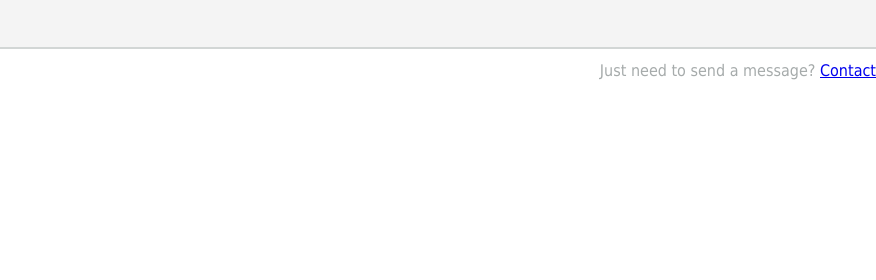
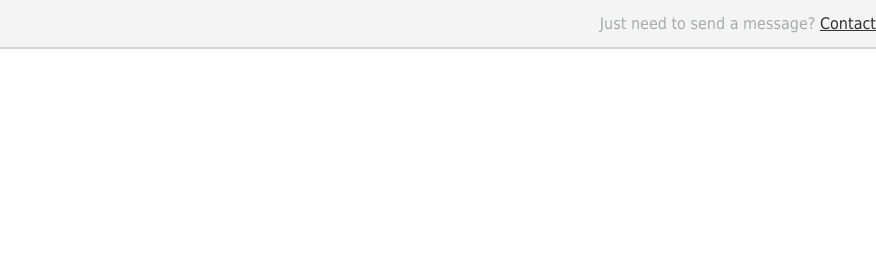
Before and after one commit to aaroncthompson/website, a plain HTML site: page index.html in a window 1280 px wide. Shown: the top 280 px of the page, 404-1280 px from the left. Drawn offline with Linux system fonts and the light colour scheme.

Commit message:
Top bar fix
Definitely fixed it!

```diff
--- a/index.html
+++ b/index.html
@@ -9,13 +9,14 @@
 
     <header id="header">
         <nav class="top">
-			<p class="slogan">A witty slogan.</p>
-			<p class="quickcontact">
-				<p class="right">
-					Just need to send a message?
-					<a href="/contact" >Contact</a>
-				</p>
-			</p>
+			<div class="slogan">A witty slogan.
+				<ul class="right" style="list-style-type:none">
+					<li class="quickcontact">
+						Just need to send a message?
+						<a href="/contact" >Contact</a>
+					</li>
+				</ul>
+			</div>
 		</nav>
 		<nav>
 			<!-- This is where the actual nav stuff will be. -->
```
